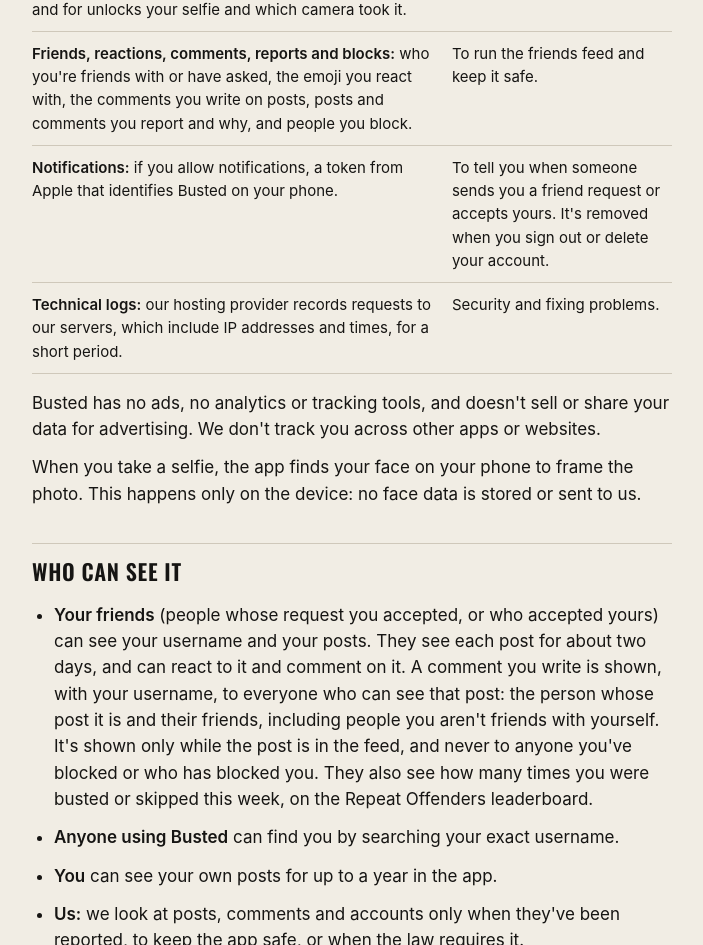
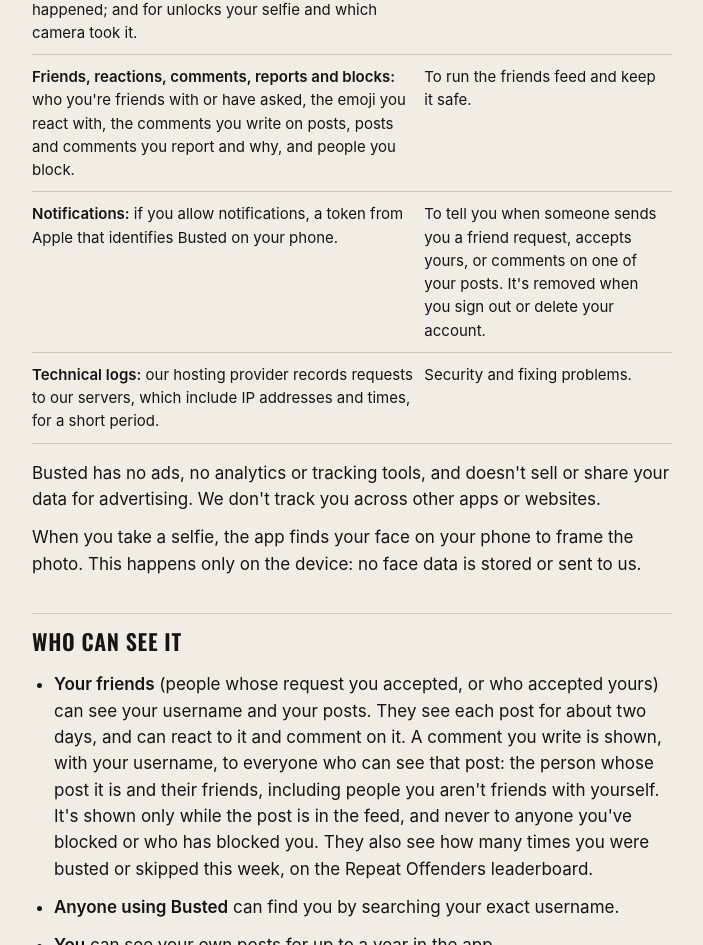
Before and after one commit to jodhrai/busted-legal, a plain HTML site: page privacy/index.html in a window 1280 px wide. Shown: the part 1093-2038 px from the top of the page, without its empty margins (288-991 px from the left). Drawn offline with nearby package versions, Linux system fonts and the light colour scheme.

Commit message:
Privacy: notifications for comments on your posts
Co-Authored-By: Claude Fable 5.2 <noreply@anthropic.com>

```diff
--- a/privacy/index.html
+++ b/privacy/index.html
@@ -33,7 +33,7 @@
       <tr><td><strong>Profile:</strong> your username, and the dates you confirmed you're 18 or over and agreed to the terms.</td><td>So friends can find you, and to record that you agreed.</td></tr>
       <tr><td><strong>Posts:</strong> each time you unlock or skip, the name you gave the app or time block; the limit and time used, or the block's start and end times and how far into it you were; how long you chose to unlock it for; when it happened; and for unlocks your selfie and which camera took it.</td><td>This is the app: your friends see your posts in their feed, and you get a weekly round-up.</td></tr>
       <tr><td><strong>Friends, reactions, comments, reports and blocks:</strong> who you're friends with or have asked, the emoji you react with, the comments you write on posts, posts and comments you report and why, and people you block.</td><td>To run the friends feed and keep it safe.</td></tr>
-      <tr><td><strong>Notifications:</strong> if you allow notifications, a token from Apple that identifies Busted on your phone.</td><td>To tell you when someone sends you a friend request or accepts yours. It's removed when you sign out or delete your account.</td></tr>
+      <tr><td><strong>Notifications:</strong> if you allow notifications, a token from Apple that identifies Busted on your phone.</td><td>To tell you when someone sends you a friend request, accepts yours, or comments on one of your posts. It's removed when you sign out or delete your account.</td></tr>
       <tr><td><strong>Technical logs:</strong> our hosting provider records requests to our servers, which include IP addresses and times, for a short period.</td><td>Security and fixing problems.</td></tr>
     </tbody>
   </table>
```
